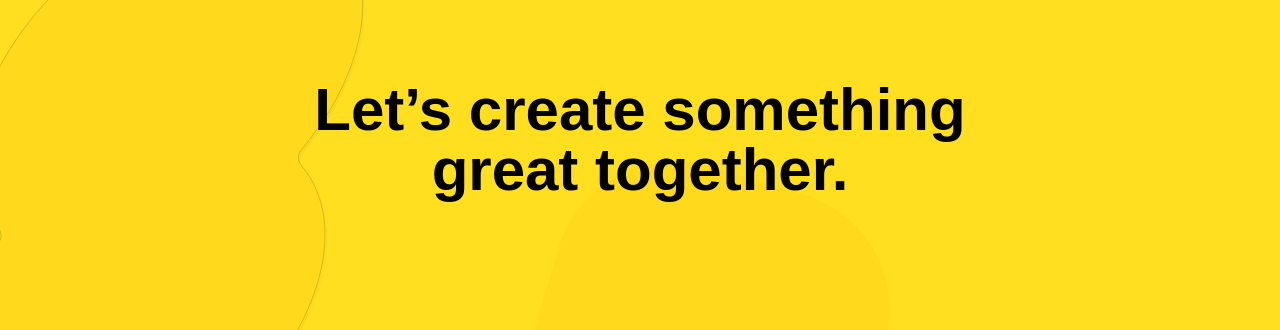
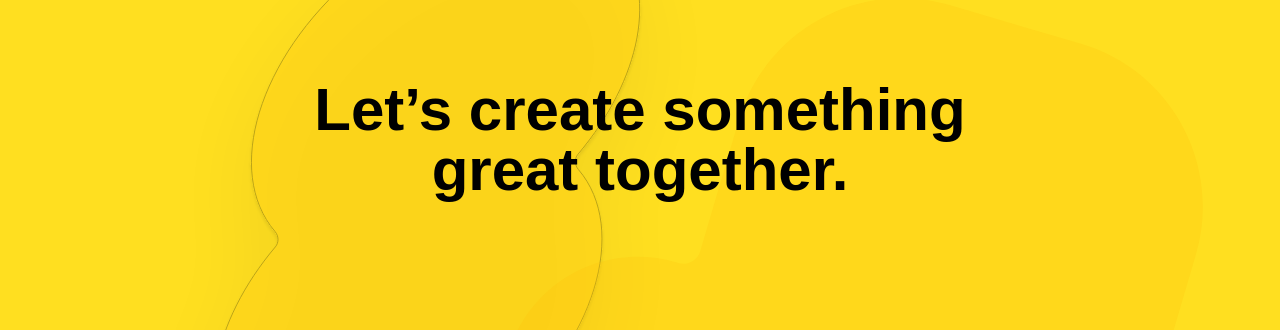
Before and after one commit to melekalyoncu/piton_intern, a Next.js app: page / in a window 1280 px wide. Shown: the top 330 px of the page. Built offline with nearby package versions, Linux system fonts and the light colour scheme.

Commit message:
Team layout

```diff
--- a/app/globals.css
+++ b/app/globals.css
@@ -30,8 +30,7 @@ body {
   font-family: Arial, Helvetica, sans-serif;
 }
 
-/* globals.css – en altta olsun */
 html, body {
-  @apply bg-white text-black;   /* Arka plan: beyaz ‖ Yazı rengi: siyah */
+  @apply bg-white text-black;
   min-height: 100%;
 }
--- a/components/AboutSection.jsx
+++ b/components/AboutSection.jsx
@@ -1,15 +1,11 @@
 export default function AboutSection() {
   return (
-    /* Tüm sayfada beyaz zemin */
     <section className="bg-white text-black">
-      {/* ORTAK GENİŞLİK: max-w-4xl  ≈ 896 px  +  solda/sağda 20-24 px padding */}
       <div className="w-full max-w-5xl mx-auto px-6 py-16">
-        {/* BAŞLIK */}
         <h2 className="text-3xl md:text-4xl font-semibold mb-6">
           Who we are
         </h2>
 
-        {/* AÇIKLAMA METNİ */}
         <p className="text-lg leading-relaxed mb-12">
           We love what we do and create partnerships with our clients to ensure
           their digital transformation is positioned for long-term success. We
@@ -18,7 +14,6 @@ export default function AboutSection() {
           between the company and people are born.
         </p>
 
-        {/* GÖRSEL – köşeler düz, aynı genişlik, obje oranı korunur */}
         <img
           src="/images/MidImage.png"
           alt="Product"
--- a/components/HeroSection.jsx
+++ b/components/HeroSection.jsx
@@ -10,35 +10,37 @@ import Shape1 from '@/public/svg/Shape1';
 export default function HeroSection() {
   return (
     <section className="relative bg-yellow-300 overflow-hidden min-h-[500px]">
-    {/* BLOB 1: ÜST SOL */}
-      <div className="absolute top-[-100px] left-[-150px] w-[600px] h-[600px] opacity-20">
-        <Shape className="w-full h-full" />
+<div
+  className="
+    absolute -top-24 left-1/3 -translate-x-1/2
+    w-[500px] h-[500px] md:w-[600px] md:h-[600px]
+    opacity-30 text-[#d97706]
+    drop-shadow-[0_35px_45px_rgba(0,0,0,0.25)]
+  "
+>
+  <Shape className="w-full h-full" />
+</div>
 
-      </div>
 
-  {/* BLOB 2: ALT ORTA – FEBC0A renkte */}
-<div className="absolute bottom-[-100px] left-1/2 -translate-x-1/2 w-[500px] h-[500px] opacity-20 text-[#FEBC0A]">
+<div className="
+  absolute -bottom-28 left-2/3 -translate-x-1/2
+  w-[600px] h-[600px] sm:w-[700px] sm:h-[700px]
+  opacity-30 text-[#78350f]   /* amber-900 */
+">
   <Shape1 className="w-full h-full" />
 </div>
 
 
+      <div className="relative z-10 flex flex-col items-center text-center py-20 px-4">
+        <h1 className="text-4xl md:text-6xl font-bold max-w-2xl text-black">
+          Let’s create something great together.
+        </h1>
+      </div>
 
-
-
-      <div className="relative z-10 flex flex-col items-center text-center py-20 px-4">
-    <h1 className="text-4xl md:text-6xl font-bold max-w-2xl text-black">
-      Let’s create something great together.
-    </h1>
-  </div>
-
-      {/* Parmak ikonları */}
-      <div className="absolute bottom-0 left-0 right-0 flex justify-center gap-4 md:gap-6">
-        <Finger className="w-24 h-24 md:w-42 md:h-42" />
-        <Finger1 className="w-24 h-24 md:w-42 md:h-42" />
-        <Finger2 className="w-24 h-24 md:w-42 md:h-42" />
-        <Finger3 className="w-24 h-24 md:w-42 md:h-42" />
-        <Finger4 className="w-24 h-24 md:w-42 md:h-42" />
-        <Finger5 className="w-24 h-24 md:w-42 md:h-42" />
+      <div className="absolute bottom-0 inset-x-0 flex justify-center gap-4 md:gap-6">
+        {[Finger, Finger1, Finger2, Finger3, Finger4, Finger5].map((Icon, i) => (
+          <Icon key={i} className="w-24 h-24 md:w-42 md:h-42" />
+        ))}
       </div>
     </section>
   );
--- a/components/StatsSection.jsx
+++ b/components/StatsSection.jsx
@@ -1,8 +1,7 @@
-"use client";                 // Next.js app router kullanıyorsan
+"use client";
 
 import { useEffect, useRef, useState } from "react";
 
-/* Yardımcı: “350+” → { base: 350, suffix: "+" } */
 function splitNumber(numStr) {
   const match = numStr.match(/^(\d+)(.*)$/);
   return { base: parseInt(match[1], 10), suffix: match[2] || "" };
@@ -12,7 +11,7 @@ function StatItem({ number, label, duration = 1500 }) {
   const { base, suffix } = splitNumber(number);
   const [value, setValue] = useState(0);
   const ref = useRef(null);
-  const startedRef = useRef(false);           // Tek sefer çalışsın
+  const startedRef = useRef(false);
 
   useEffect(() => {
     const node = ref.current;
--- a/components/TeamSection.jsx
+++ b/components/TeamSection.jsx
@@ -1,27 +1,28 @@
 export default function TeamSection() {
   const team = [
-    { name: 'Esther Howard',   role: 'Founder',   img: '/images/Avatar.png'   },
-    { name: 'Cody Fisher',     role: 'Developer', img: '/images/Avatar-2.png' },
-    { name: 'Brooklyn Simmons', role: 'Designer', img: '/images/Avatar-3.png' },
+    { name: 'Esther Howard',    role: 'Founder',   img: '/images/Avatar.png'   },
+    { name: 'Cody Fisher',      role: 'Developer', img: '/images/Avatar-2.png' },
+    { name: 'Brooklyn Simmons', role: 'Designer',  img: '/images/Avatar-3.png' },
   ];
 
   return (
-    /* Tüm kenarlar = 32 px */
     <section className="bg-white p-8">
-      {/* Başlık – kartlardan 32 px (mb-8) ayrık */}
       <h2 className="text-3xl md:text-4xl font-semibold text-center mb-8">
         Meet the heroes behind the magic
       </h2>
 
-      {/* Izgara – artık ekstra px-8 yok, çünkü dış kapsayıcı zaten p-8 */}
       <div className="max-w-4xl mx-auto grid gap-8 sm:grid-cols-2 md:grid-cols-3 place-items-center">
         {team.map((m) => (
           <div
             key={m.name}
             className="w-60 border border-gray-200 shadow-sm rounded-none overflow-hidden bg-white"
           >
-            <div className="aspect-square p-3 flex items-center justify-center">
-              <img src={m.img} alt={m.name} className="w-full h-full object-contain" />
+            <div className="aspect-square px-6 py-0 flex items-center justify-center">
+              <img
+                src={m.img}
+                alt={m.name}
+                className="w-full h-full object-contain"
+              />
             </div>
 
             <div className="p-5">
```
Also changed, not shown: components/ContactSection.jsx (+0 -7 lines).
